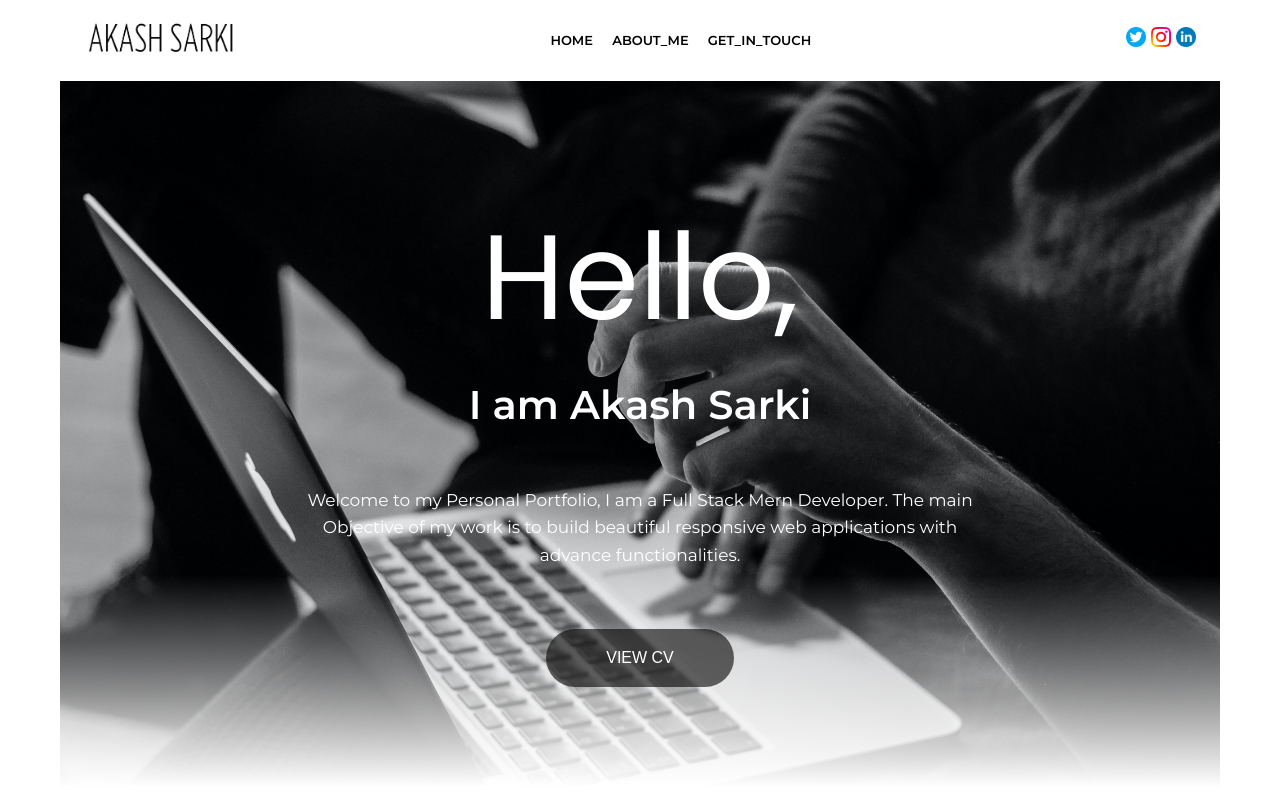
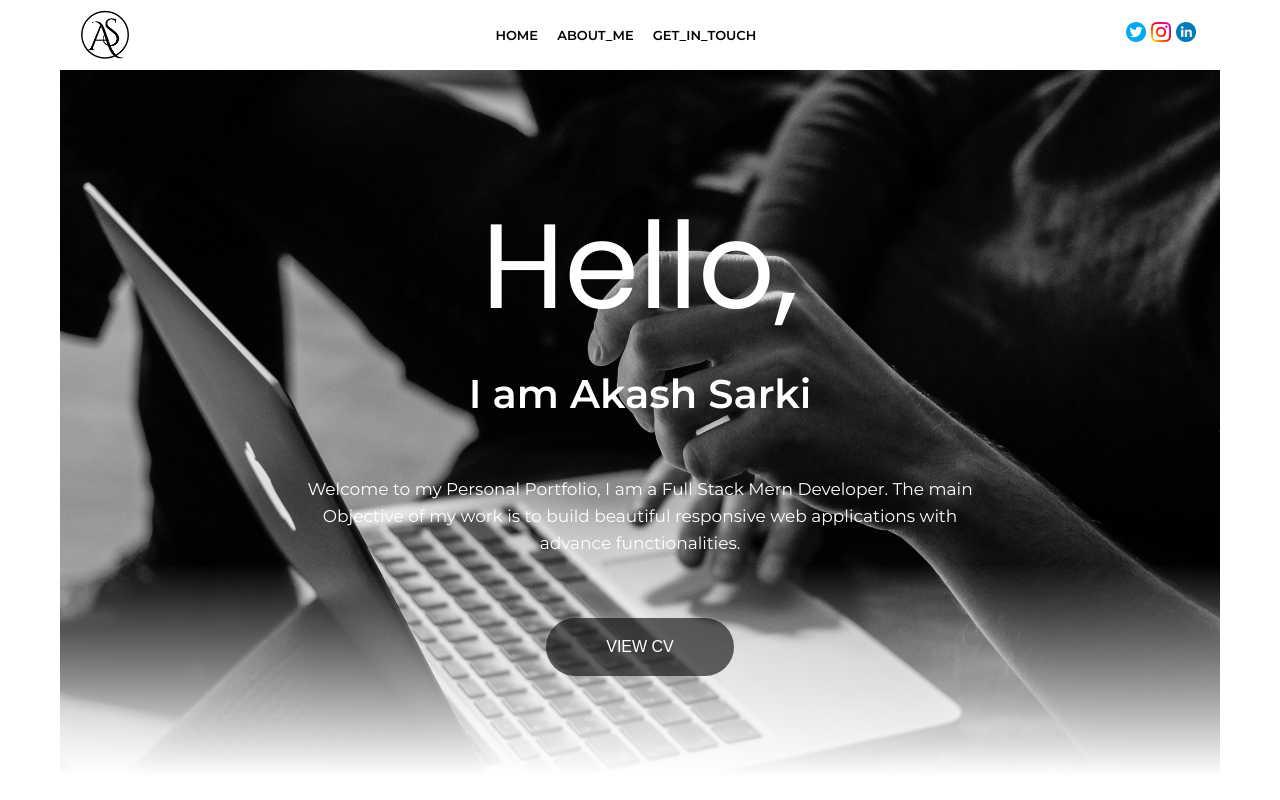
Before and after one commit to ashdephoenix123/portfolio, a website: page index.html in a window 1280 px wide. Shown: the top 800 px of the page. Drawn offline with Linux system fonts and the light colour scheme.

Commit message:
changed logo

```diff
--- a/css/style.css
+++ b/css/style.css
@@ -59,14 +59,17 @@ body {
 }
 
 .navbar {
-  padding: 2rem;
+  padding: 1rem 2rem;
   display: flex;
   justify-content: space-between;
   align-items: center;
 }
 
 .navbar__logo--left {
-  width: 16rem;
+  /* width: 16rem; */
+  /* width: 6rem; */
+  height: 5rem;
+  display: block;
 }
 
 .navbar__lists {
@@ -733,7 +736,9 @@ body {
 }
 
 .footer__logo {
-  width: 15rem;
+  /* width: 15rem; */
+  width: 8rem;
+  margin-bottom: 1rem;
 }
 
 .footer__row {
--- a/index.html
+++ b/index.html
@@ -7,7 +7,7 @@
     <meta name="viewport" content="width=device-width, initial-scale=1.0">
 
     <title>AKASH SARKI</title>
-    <link rel="icon" href="images/favicon.ico" />
+    <link rel="icon" href="images/1.png" />
     <link rel="stylesheet" href="css/style.css">
 </head>
 
@@ -15,7 +15,8 @@
     <div class="container">
         <nav class='navbar' id="navbarSection">
             <a href="/" class="navbar__logo">
-                <img src="images/Logo-black.png" class="navbar__logo--left" alt="logo_here" />
+                <!-- <img src="images/Logo-black.png" class="navbar__logo--left" alt="logo_here" /> -->
+                <img src="images/1.png" class="navbar__logo--left" alt="logo_here" />
             </a>
             <ul class="navbar__lists">
                 <li class="navbar__listitems"><a href="/">HOME</a></li>
@@ -285,7 +286,8 @@
 
         <footer class="footer">
             <div class="footer__logo-box">
-                <img class="footer__logo" alt="Full logo" src="images/Full_Logo_white.png" />
+                <img class="footer__logo" alt="Full logo" src="images/2.png" />
+                <!-- <img class="footer__logo" alt="Full logo" src="images/Full_Logo_white.png" /> -->
                 <div class="navbar__icons">
                     <a target="_blank" rel="noreferrer" href="https://twitter.com/akashsarki_" class="navbar__socials">
                         <img src="images/twitter.png" alt="twitter" class="navbar__socials__twitter">
```
Also changed, not shown: images/1.png (added), images/2.png (added).
